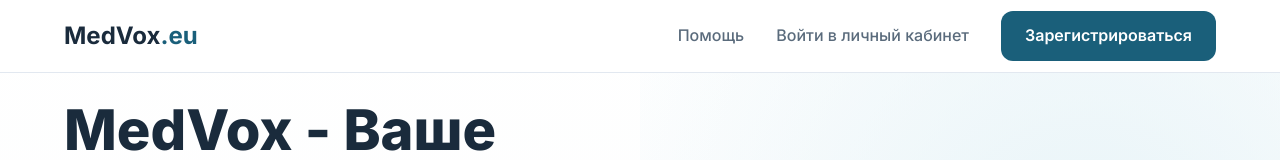
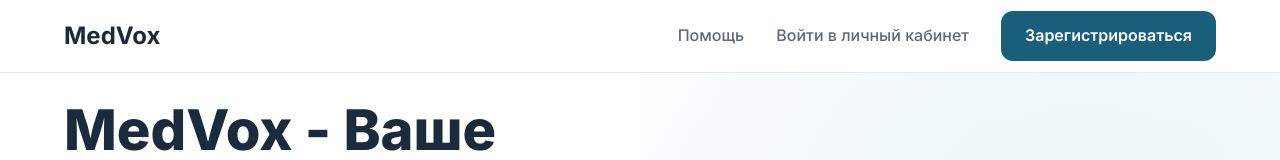
Before and after one commit to Lokamp/medvox-rest-app, a Vue app in the folder frontend/app-main/: page / in a window 1280 px wide. Shown: the top 160 px of the page. Built offline with nearby package versions, Linux system fonts and the light colour scheme.

Commit message:
app-main в шапе лого убрано .eu

```diff
--- a/frontend/app-main/src/views/HomeView.vue
+++ b/frontend/app-main/src/views/HomeView.vue
@@ -8,7 +8,7 @@
   <header class="header" id="header">
     <div class="container header-container">
       <a href="#" class="logo">
-        <span class="logo-text">MedVox<span class="logo-domain">.eu</span></span>
+        <span class="logo-text">MedVox</span>
       </a>
       <nav class="nav" id="nav">
         <a href="#" class="nav-link">Помощь</a>
```
Also changed, not shown: 1 other file (tests, documents, lock files or other folders).
